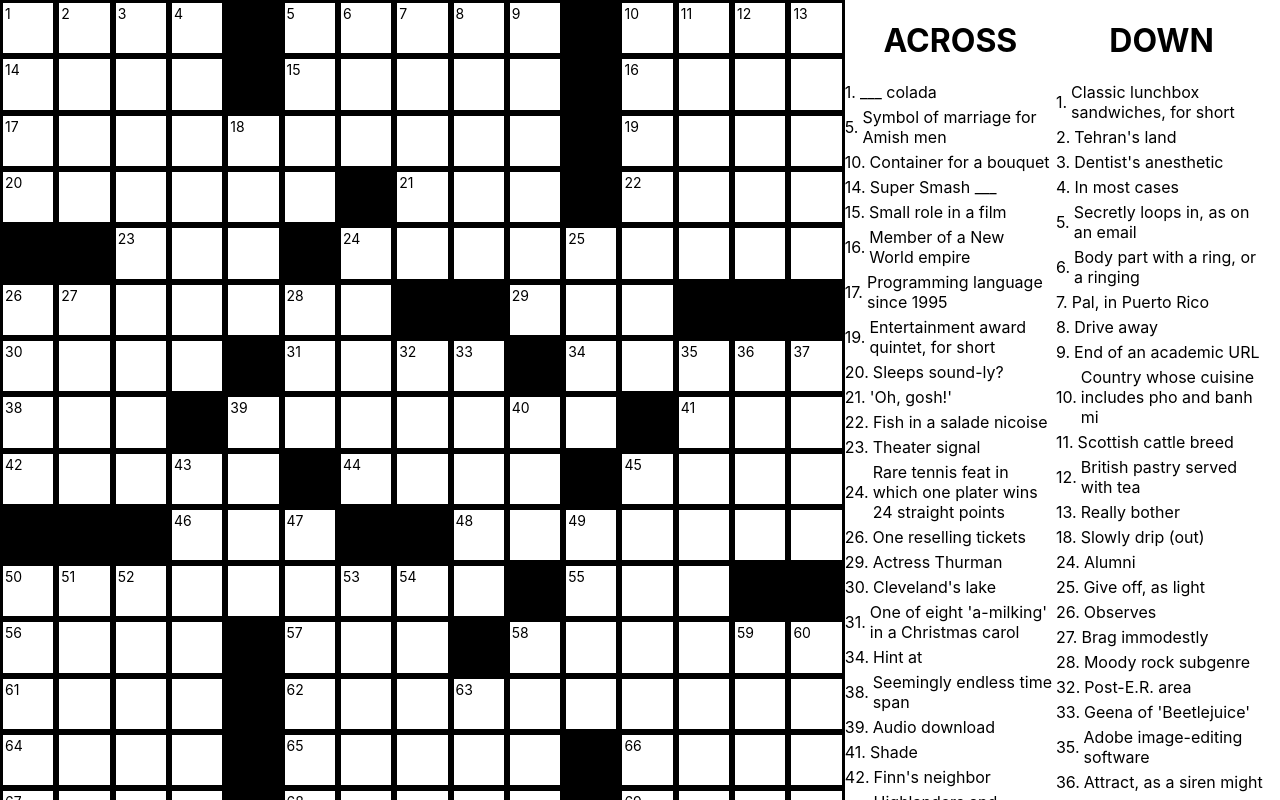
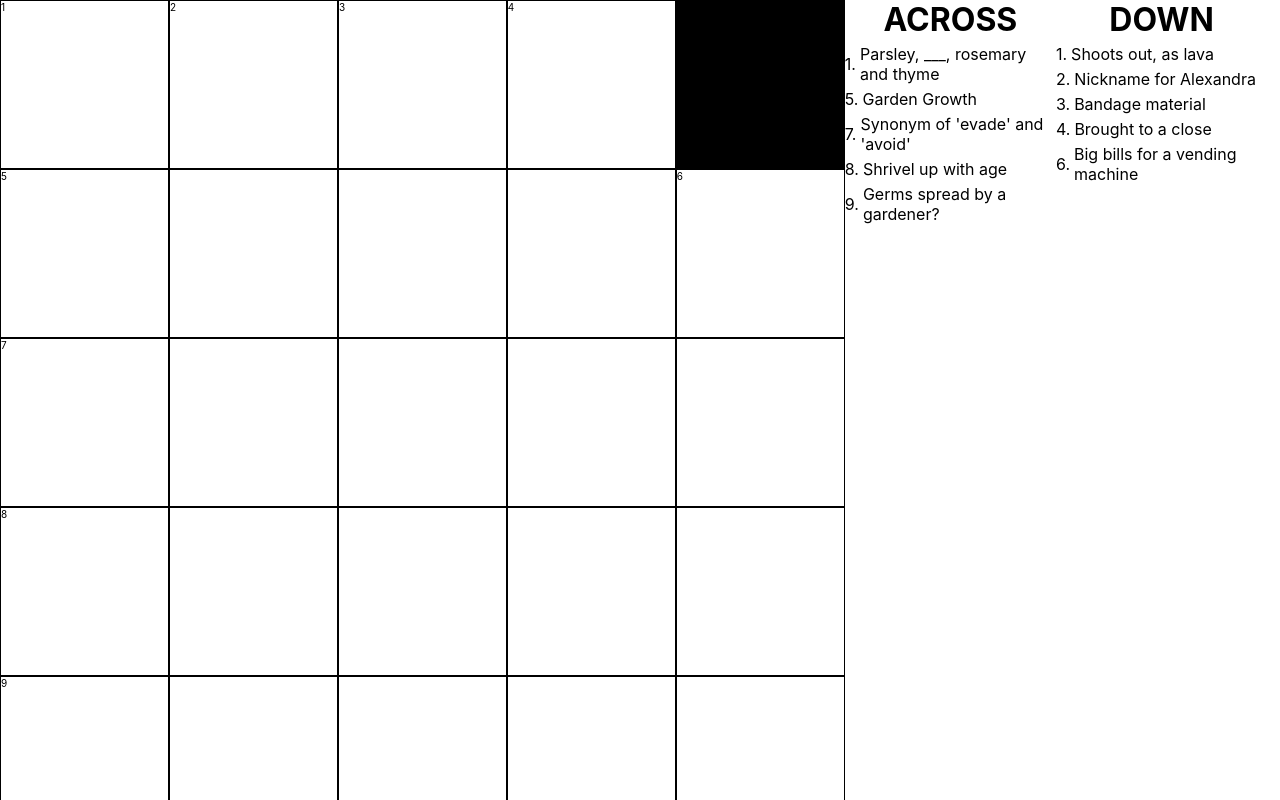
Before and after one commit to LucasMc17/Ultimate-React-Crossword, a React (Create React App) app: page / in a window 1280 px wide. Shown: the top 800 px of the page. Built offline with nearby package versions, Linux system fonts and the light colour scheme.

Commit message:
styling tweaks and got the clue auto scrolling more or less right

```diff
--- a/src/App.js
+++ b/src/App.js
@@ -63,14 +63,14 @@ const downs = [
 function App() {
   return (
     <div className="App">
-      {/* <Crossword
+      <Crossword
         rows={2}
         columns={5}
         data={dataArray}
         revealAnswers={false}
         acrosses={acrosses}
         downs={downs}
-      /> */}
+      />
       <Crossword
         rows={15}
         columns={15}
--- /dev/null
+++ b/src/react-crossword/Clue.js
@@ -0,0 +1,55 @@
+import { useRef } from "react";
+
+function Clue({ isSelected, focusClue, clue, direction }) {
+  const ref = useRef();
+
+  const scrollToElement = () => {
+    const { current } = ref;
+    if (current) {
+      current.scrollIntoView({ behavior: "smooth" });
+      //   console.log(current.parentNode.scrollBottom, current.offsetBottom);
+      //   if (current.parentNode.scrollTop < current.offsetTop) {
+      //     current.parentNode.scrollTop = current.offsetTop;
+      //   } else if (current.parentNode.scrollBottom < current.offsetBottom) {
+      //     current.parentNode.scrollTop = current.offsetTop + 100;
+      //   }
+    }
+  };
+
+  if (isSelected) {
+    scrollToElement();
+  }
+  return (
+    <div
+      style={{
+        width: "100%",
+        display: "flex",
+        alignItems: "center",
+        color: isSelected ? "white" : "black",
+        margin: "5px 0",
+      }}
+      ref={ref}
+      onClick={() => focusClue(clue.num, direction === "across")}
+    >
+      <div
+        style={{
+          backgroundColor: isSelected ? "blue" : "transparent",
+          height: "100%",
+        }}
+      >
+        <p style={{ margin: "0" }}>{clue.num}.</p>
+      </div>
+      <div
+        style={{
+          textAlign: "left",
+          padding: "0px 4px",
+          backgroundColor: isSelected ? "lightblue" : "transparent",
+        }}
+      >
+        <p style={{ margin: "0" }}>{clue.clue}</p>
+      </div>
+    </div>
+  );
+}
+
+export default Clue;
--- a/src/react-crossword/ClueList.js
+++ b/src/react-crossword/ClueList.js
@@ -1,45 +1,32 @@
+import Clue from "./Clue";
+
 function ClueList({ clues, across, currentClue, direction, focusClue }) {
   return (
-    <div style={{ width: "50%", overflow: "scroll", position: "relative" }}>
-      <h1 style={{ position: "sticky", top: 0, backgroundColor: "white" }}>
+    <div style={{ width: "50%", height: "100%" }}>
+      <h1
+        style={{
+          backgroundColor: "white",
+          margin: "0",
+        }}
+      >
         {direction === "across" ? "ACROSS" : "DOWN"}
       </h1>
+      <div style={{ overflow: "scroll", height: "90%" }}>
         {clues.map((clue) => {
           const isSelected =
             direction === "across"
               ? across && currentClue === clue.num
               : !across && currentClue === clue.num;
           return (
-          <div
-            style={{
-              width: "100%",
-              display: "flex",
-              alignItems: "center",
-              color: isSelected ? "white" : "black",
-              margin: "5px 0",
-            }}
-            onClick={() => focusClue(clue.num, direction === "across")}
-          >
-            <div
-              style={{
-                backgroundColor: isSelected ? "blue" : "transparent",
-                height: "100%",
-              }}
-            >
-              <p style={{ margin: "0" }}>{clue.num}.</p>
-            </div>
-            <div
-              style={{
-                textAlign: "left",
-                padding: "0px 4px",
-                backgroundColor: isSelected ? "lightblue" : "transparent",
-              }}
-            >
-              <p style={{ margin: "0" }}>{clue.clue}</p>
-            </div>
-          </div>
+            <Clue
+              isSelected={isSelected}
+              focusClue={focusClue}
+              clue={clue}
+              direction={direction}
+            />
           );
         })}
+      </div>
     </div>
   );
 }
--- a/src/react-crossword/Letter.js
+++ b/src/react-crossword/Letter.js
@@ -7,7 +7,7 @@ function Letter({ char, answer }) {
       xmlns="http://www.w3.org/2000/svg"
       fill="black"
       viewBox="0 0 150 200"
-      strokeWidth={8}
+      strokeWidth={15}
       strokeLinecap="round"
       stroke="black"
       style={{
--- a/src/react-crossword/Square.js
+++ b/src/react-crossword/Square.js
@@ -18,7 +18,7 @@ function Square({
       <square
         style={{
           backgroundColor: "black",
-          border: "3px solid black",
+          border: "1px solid black",
           width: size,
           height: "0px",
           paddingTop: size,
@@ -30,7 +30,7 @@ function Square({
     <square
       style={{
         backgroundColor: focus ? "blue" : clueSelected ? "lightblue" : "white",
-        border: "3px solid black",
+        border: "1px solid black",
         width: size,
         height: "0px",
         paddingTop: size,
@@ -45,10 +45,10 @@ function Square({
       {data.displayNum ? (
         <small
           style={{
-            fontSize: "14px",
+            fontSize: "10px",
             position: "absolute",
-            left: "2px",
-            top: "2px",
+            left: "0px",
+            top: "0px",
           }}
         >
           {data.displayNum}
--- a/src/react-crossword/index.js
+++ b/src/react-crossword/index.js
@@ -11,7 +11,7 @@ function Crossword({ rows, columns, data, revealAnswers, acrosses, downs }) {
   //     throw "Data Array must be of length equal to the number of rows multiplied by columns!";
   //   }
   //   const size = `calc(${100 / columns}% - 6px)`;
-  const size = `calc(${100 / cols}% - 6px)`;
+  const size = `calc(${100 / cols}% - 2px)`;
 
   function getClueMap() {
     let num = 1;
@@ -313,7 +313,7 @@ function Crossword({ rows, columns, data, revealAnswers, acrosses, downs }) {
 
   return (
     <div
-      style={{ display: "flex", overflow: "hidden", height: "100vh" }}
+      style={{ display: "flex", height: "100vh" }}
       id="crossword"
       onKeyDown={handleKeyDown}
       tabIndex="0"
@@ -323,7 +323,6 @@ function Crossword({ rows, columns, data, revealAnswers, acrosses, downs }) {
           width: "66%",
           backgroundColor: "black",
           height: "fit-content",
-          overflow: "hidden",
         }}
       >
         {data.map((row, y) => (
```
Lines whose indentation alone changed are shown as unchanged.
